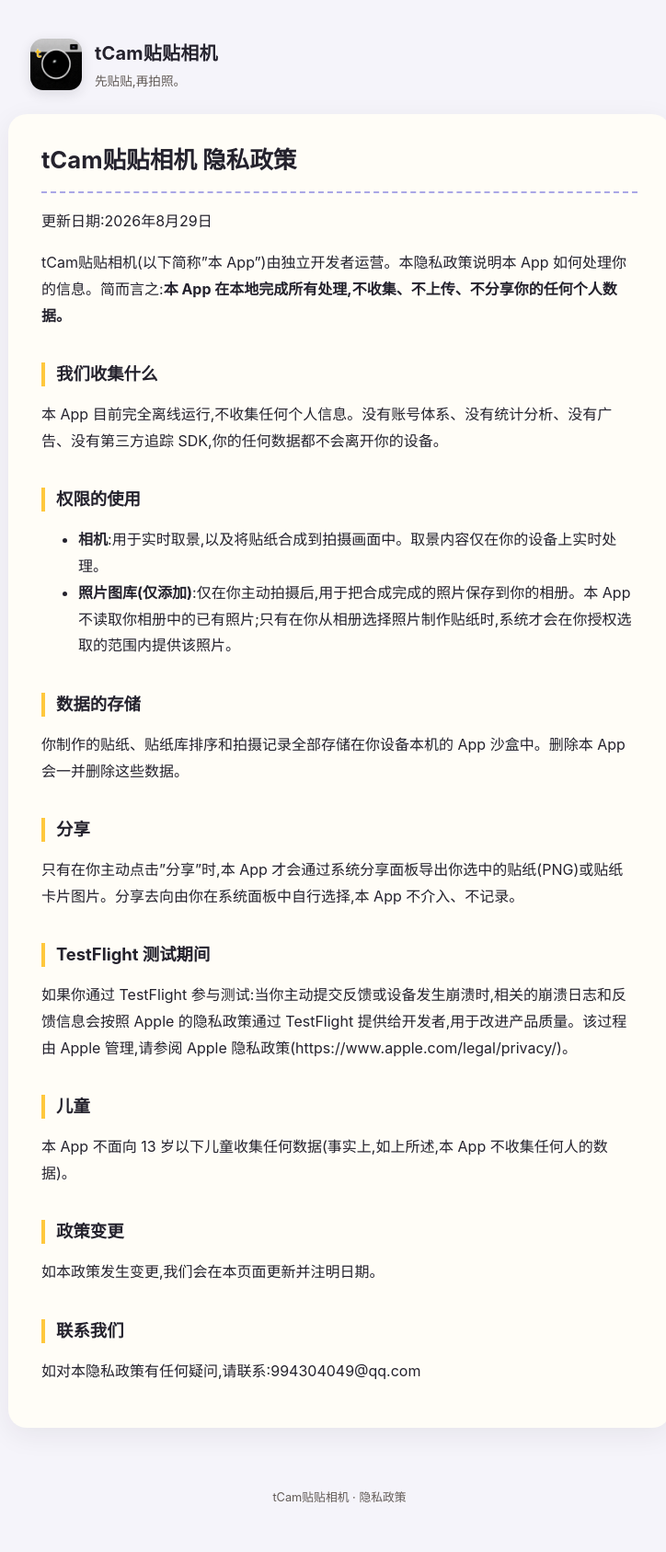
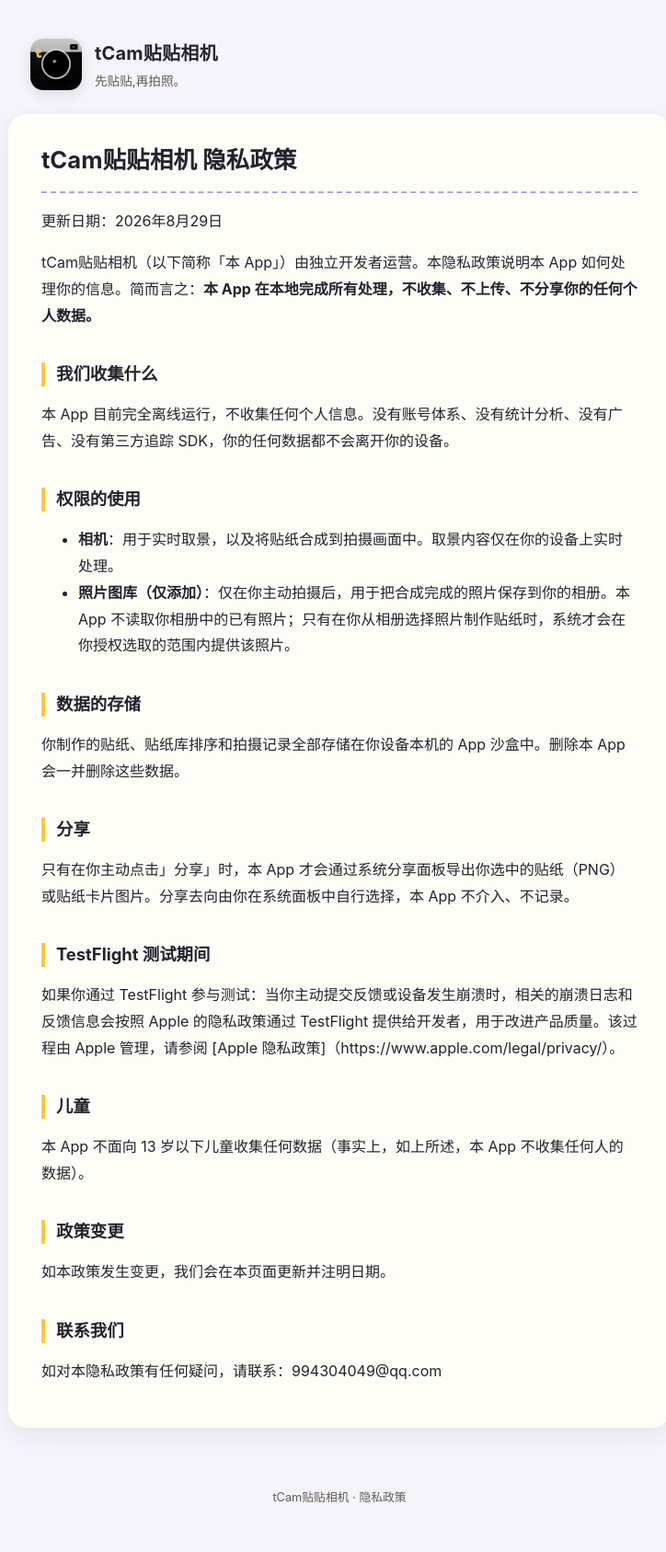
Before and after one commit to jonysong-beta/tcam-support, a Jekyll site: the page built from privacy-policy.md, in a window 1280 px wide. Shown: the whole page at 92% size, without its empty margins (271-995 px from the left). Built offline with Jekyll 4.4.1, drawn with Linux system fonts in a browser that asks for light colours; our own code applies the rules of GitHub Pages for plain Markdown files.

```diff
--- a/privacy-policy.md
+++ b/privacy-policy.md
@@ -4,18 +4,18 @@ title: 隐私政策
 
 # tCam贴贴相机 隐私政策
 
-更新日期:2026年8月29日
+更新日期：2026年8月29日
 
-tCam贴贴相机(以下简称"本 App")由独立开发者运营。本隐私政策说明本 App 如何处理你的信息。简而言之:**本 App 在本地完成所有处理,不收集、不上传、不分享你的任何个人数据。**
+tCam贴贴相机（以下简称「本 App」）由独立开发者运营。本隐私政策说明本 App 如何处理你的信息。简而言之：**本 App 在本地完成所有处理，不收集、不上传、不分享你的任何个人数据。**
 
 ## 我们收集什么
 
-本 App 目前完全离线运行,不收集任何个人信息。没有账号体系、没有统计分析、没有广告、没有第三方追踪 SDK,你的任何数据都不会离开你的设备。
+本 App 目前完全离线运行，不收集任何个人信息。没有账号体系、没有统计分析、没有广告、没有第三方追踪 SDK，你的任何数据都不会离开你的设备。
 
 ## 权限的使用
 
-- **相机**:用于实时取景,以及将贴纸合成到拍摄画面中。取景内容仅在你的设备上实时处理。
-- **照片图库(仅添加)**:仅在你主动拍摄后,用于把合成完成的照片保存到你的相册。本 App 不读取你相册中的已有照片;只有在你从相册选择照片制作贴纸时,系统才会在你授权选取的范围内提供该照片。
+- **相机**：用于实时取景，以及将贴纸合成到拍摄画面中。取景内容仅在你的设备上实时处理。
+- **照片图库（仅添加）**：仅在你主动拍摄后，用于把合成完成的照片保存到你的相册。本 App 不读取你相册中的已有照片；只有在你从相册选择照片制作贴纸时，系统才会在你授权选取的范围内提供该照片。
 
 ## 数据的存储
 
@@ -23,20 +23,20 @@ tCam贴贴相机(以下简称"本 App")由独立开发者运营。本隐私政
 
 ## 分享
 
-只有在你主动点击"分享"时,本 App 才会通过系统分享面板导出你选中的贴纸(PNG)或贴纸卡片图片。分享去向由你在系统面板中自行选择,本 App 不介入、不记录。
+只有在你主动点击」分享」时，本 App 才会通过系统分享面板导出你选中的贴纸（PNG）或贴纸卡片图片。分享去向由你在系统面板中自行选择，本 App 不介入、不记录。
 
 ## TestFlight 测试期间
 
-如果你通过 TestFlight 参与测试:当你主动提交反馈或设备发生崩溃时,相关的崩溃日志和反馈信息会按照 Apple 的隐私政策通过 TestFlight 提供给开发者,用于改进产品质量。该过程由 Apple 管理,请参阅 Apple 隐私政策(https://www.apple.com/legal/privacy/)。
+如果你通过 TestFlight 参与测试：当你主动提交反馈或设备发生崩溃时，相关的崩溃日志和反馈信息会按照 Apple 的隐私政策通过 TestFlight 提供给开发者，用于改进产品质量。该过程由 Apple 管理，请参阅 [Apple 隐私政策]（https://www.apple.com/legal/privacy/）。
 
 ## 儿童
 
-本 App 不面向 13 岁以下儿童收集任何数据(事实上,如上所述,本 App 不收集任何人的数据)。
+本 App 不面向 13 岁以下儿童收集任何数据（事实上，如上所述，本 App 不收集任何人的数据）。
 
 ## 政策变更
 
-如本政策发生变更,我们会在本页面更新并注明日期。
+如本政策发生变更，我们会在本页面更新并注明日期。
 
 ## 联系我们
 
-如对本隐私政策有任何疑问,请联系:994304049@qq.com
+如对本隐私政策有任何疑问，请联系：994304049@qq.com
```
